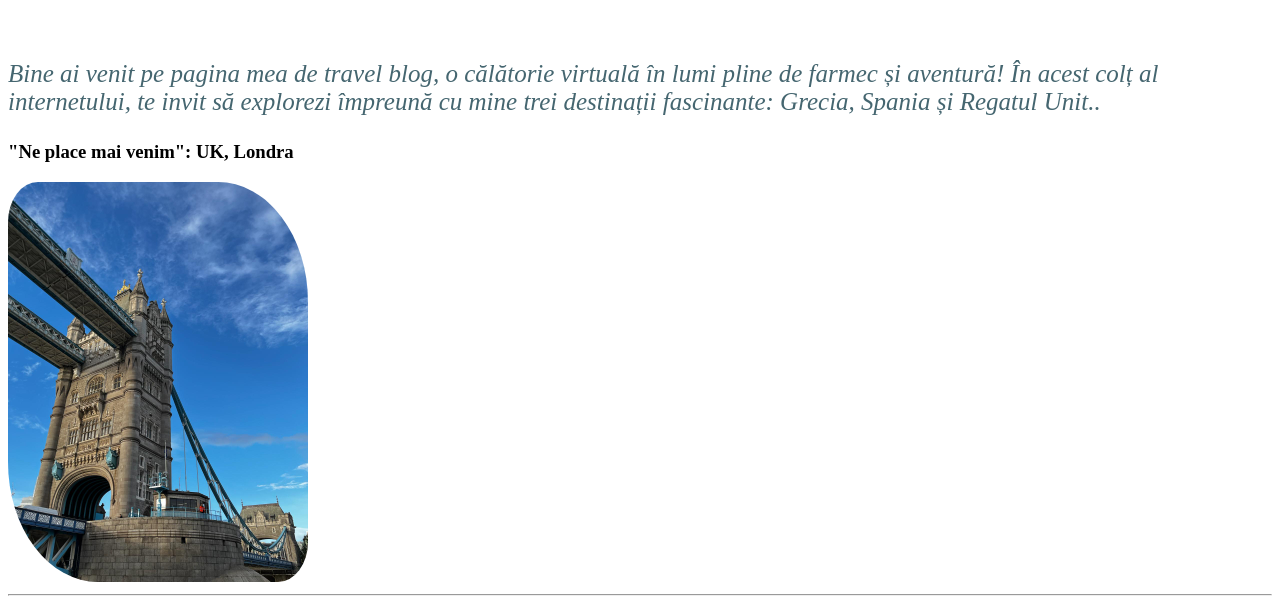
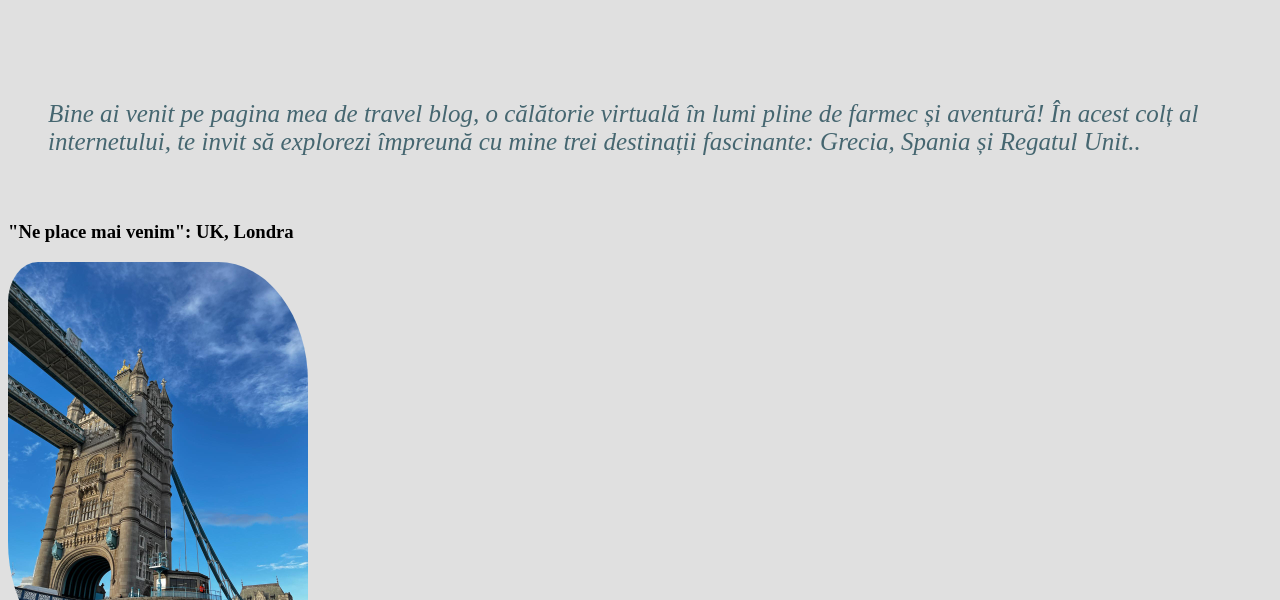
Before and after one commit to Ivan-Ovidiu/Proiect-TW1, a plain HTML site: page index.html in a window 1280 px wide. Shown: the part 197-797 px from the top of the page. Drawn offline with Linux system fonts and the light colour scheme.

Commit message:
Update style.css

```diff
--- a/style.css
+++ b/style.css
@@ -1,12 +1,14 @@
 
   /*           */
-
+  body {
+    background-color: #e0e0e0;
+   }
 .destination-info img{
     width: 300px;
     border-radius: 10% 30%
 }
 .rc {
-    padding: 20px;
+    padding: 40px;
     width: 200px;
     border-radius: 10% 30%
   }
@@ -113,6 +115,7 @@ f{
     display: flex;
     justify-content: center;
     align-items: center;
+    padding: 40px;
     height: 100%;
     color: rgb(69, 102, 112);
     font-size: 25px;
```
